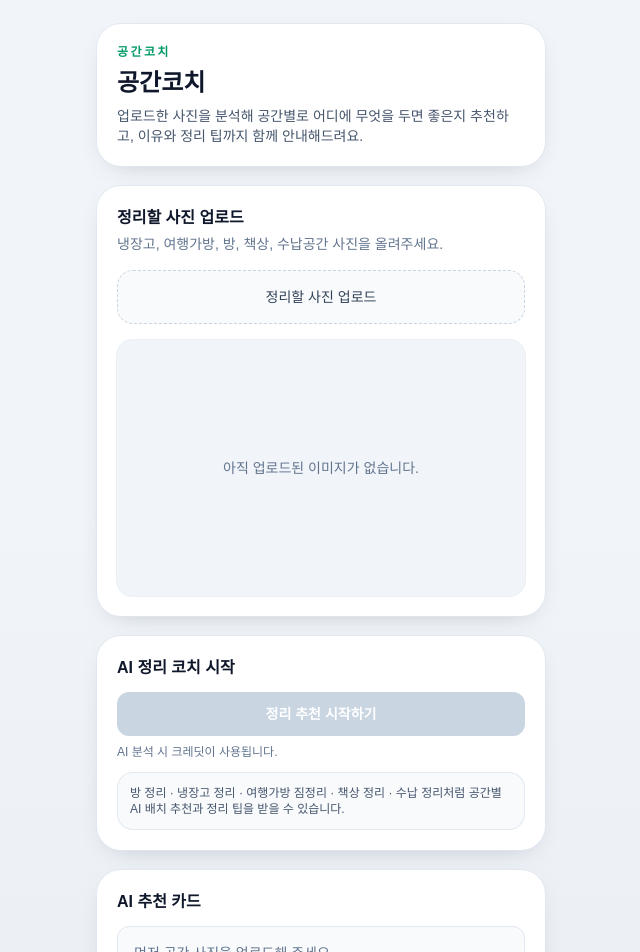
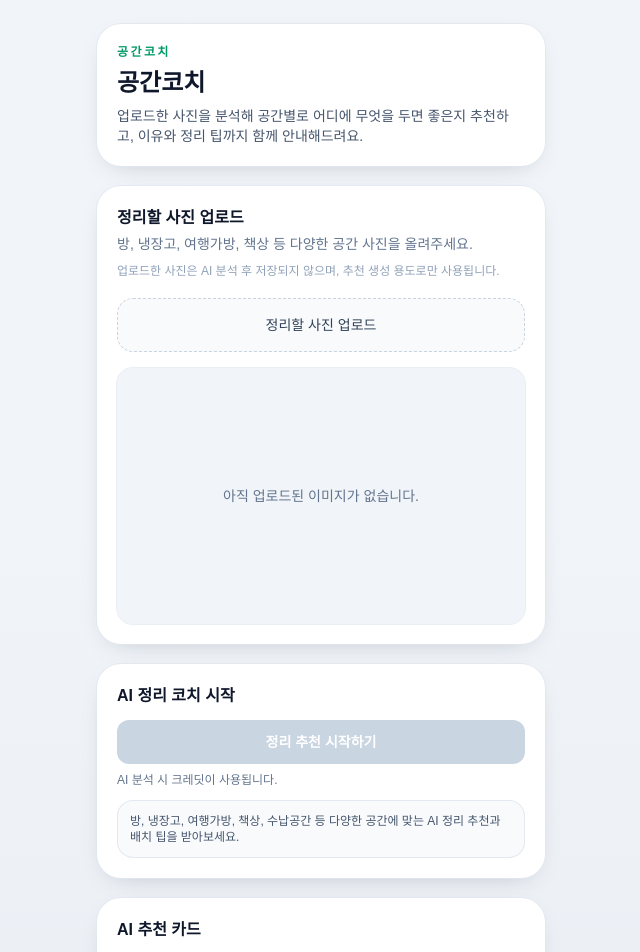
Before and after one commit to chosangjun/space-coach, a Next.js app: page / in a window 1280 px wide. Shown: the top 952 px of the page, without its empty margins (319-959 px from the left). Built offline with nearby package versions, Linux system fonts and the light colour scheme.

Commit message:
update app texts

```diff
--- a/app/page.tsx
+++ b/app/page.tsx
@@ -204,9 +204,11 @@ export default function Home() {
         <section className="rounded-3xl bg-white p-5 shadow-[0_8px_28px_-16px_rgba(15,23,42,0.35)] ring-1 ring-slate-200/80">
           <h2 className="text-base font-semibold">정리할 사진 업로드</h2>
           <p className="mt-1 text-sm text-slate-500">
-            냉장고, 여행가방, 방, 책상, 수납공간 사진을 올려주세요.
+            방, 냉장고, 여행가방, 책상 등 다양한 공간 사진을 올려주세요.
           </p>
-
+<p className="mt-2 text-xs leading-relaxed text-slate-400">
+  업로드한 사진은 AI 분석 후 저장되지 않으며, 추천 생성 용도로만 사용됩니다.
+</p>
           <label className="mt-4 flex cursor-pointer items-center justify-center rounded-2xl border border-dashed border-slate-300 bg-slate-50 px-4 py-4 text-sm font-medium text-slate-700 transition hover:border-emerald-400 hover:bg-emerald-50">
             정리할 사진 업로드
             <input
@@ -307,7 +309,7 @@ export default function Home() {
             </p>
           </div>
           <div className="mt-3 rounded-2xl border border-slate-200/90 bg-slate-50 p-3 text-xs text-slate-600">
-            {organizingDomains.join(" · ")}처럼 공간별 AI 배치 추천과 정리 팁을 받을 수 있습니다.
+            방, 냉장고, 여행가방, 책상, 수납공간 등 다양한 공간에 맞는 AI 정리 추천과 배치 팁을 받아보세요.
           </div>
         </section>
 
```
